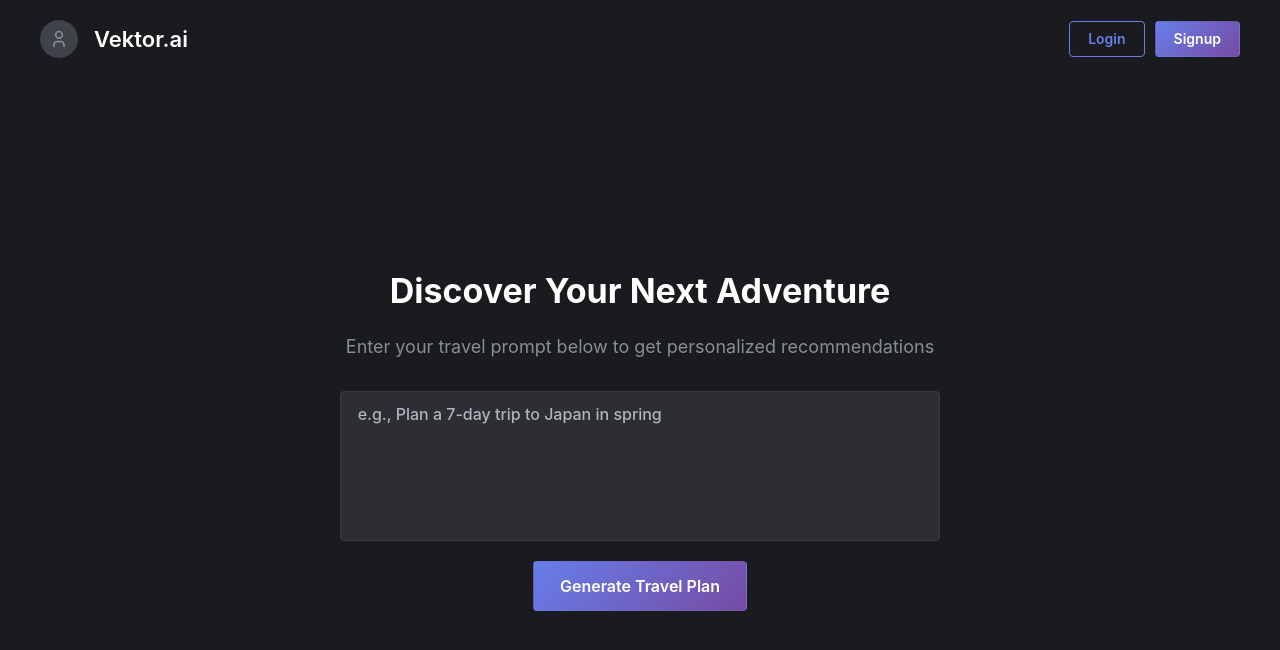
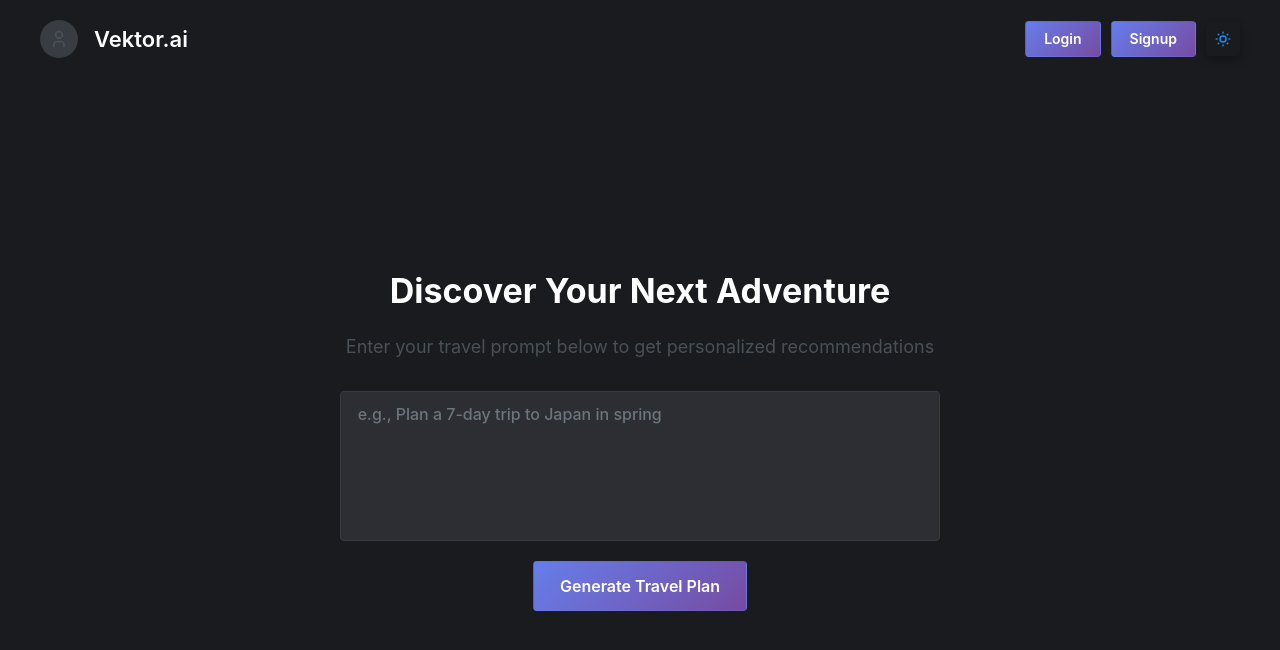
Before and after one commit to Abdullahramzan2/Kinetic.AI, a React (Create React App) app in the folder frontend/: page / in a window 1280 px wide. Shown: the top 650 px of the page. Built offline with nearby package versions, Linux system fonts and the light colour scheme; the HTML template or start-up script is replaced by a standard one.

Commit message:
worked on mantine theme

```diff
--- a/frontend/src/Home.js
+++ b/frontend/src/Home.js
@@ -1,11 +1,13 @@
 import "./App.css";
 import { useState } from "react";
+import { useMantineTheme } from "@mantine/core";
 import Header from "./components/Header";
 import InitialInput from "./components/InitialInput";
 import ChatPanel from "./components/chat/ChatPanel";
 import WorkspacePanel from "./components/workspace/WorkspacePanel";
 
 function Home() {
+  const theme = useMantineTheme();
   const [messages, setMessages] = useState([]);
   const [currentPrompt, setCurrentPrompt] = useState("");
   const [loading, setLoading] = useState(false);
@@ -151,7 +153,7 @@ function Home() {
         height: "100vh",
         display: "flex",
         flexDirection: "column",
-        backgroundColor: "#1a1b1e",
+        backgroundColor: theme.other.background,
         overflow: "hidden",
         paddingTop: "80px", // Account for fixed header
       }}>
--- /dev/null
+++ b/frontend/src/ThemeProvider.js
@@ -0,0 +1,93 @@
+import React, { createContext, useContext, useState, useEffect } from 'react';
+import { MantineProvider, createTheme } from '@mantine/core';
+
+const ThemeContext = createContext();
+
+export const useTheme = () => useContext(ThemeContext);
+
+const lightTheme = createTheme({
+  colorScheme: 'light',
+  colors: {
+    dark: ['#d5d7e0', '#acaebf', '#8c8fa3', '#666980', '#4d4f66', '#34354a', '#2b2c3d', '#1a1b2e', '#0f1015', '#01010a'],
+    gray: ['#f8f9fa', '#e9ecef', '#dee2e6', '#ced4da', '#adb5bd', '#6c757d', '#495057', '#343a40', '#212529', '#000000'],
+    blue: ['#e7f5ff', '#d0ebff', '#a5d8ff', '#74c0fc', '#4dabf7', '#339af0', '#228be6', '#1c7ed6', '#1971c2', '#1864ab'],
+  },
+  primaryColor: 'blue',
+  components: {
+    Button: {
+      defaultProps: {
+        variant: 'filled',
+      },
+    },
+  },
+  other: {
+    background: '#ffffff',
+    surface: '#f8f9fa',
+    text: '#000000',
+    textSecondary: '#6c757d',
+    border: '#dee2e6',
+    cardBackground: '#ffffff',
+    inputBackground: '#ffffff',
+    headerBackground: '#ffffff',
+    gradient: 'linear-gradient(135deg, #667eea 0%, #764ba2 100%)',
+  },
+});
+
+const darkTheme = createTheme({
+  colorScheme: 'dark',
+  colors: {
+    dark: ['#c1c2c5', '#a6a7ab', '#909296', '#5c5f66', '#373a40', '#2c2e33', '#25262b', '#1a1b1e', '#141517', '#101113'],
+    gray: ['#f8f9fa', '#e9ecef', '#dee2e6', '#ced4da', '#adb5bd', '#6c757d', '#495057', '#343a40', '#212529', '#000000'],
+    blue: ['#e7f5ff', '#d0ebff', '#a5d8ff', '#74c0fc', '#4dabf7', '#339af0', '#228be6', '#1c7ed6', '#1971c2', '#1864ab'],
+  },
+  primaryColor: 'blue',
+  components: {
+    Button: {
+      defaultProps: {
+        variant: 'filled',
+      },
+    },
+  },
+  other: {
+    background: '#1a1b1e',
+    surface: '#25262b',
+    text: '#ffffff',
+    textSecondary: '#adb5bd',
+    border: '#373a40',
+    cardBackground: '#2c2e33',
+    inputBackground: '#2c2e33',
+    headerBackground: '#1a1b1e',
+    gradient: 'linear-gradient(135deg, #667eea 0%, #764ba2 100%)',
+  },
+});
+
+export const ThemeProvider = ({ children }) => {
+  const [theme, setTheme] = useState('dark');
+
+  const toggleTheme = () => {
+    setTheme(prev => prev === 'dark' ? 'light' : 'dark');
+  };
+
+  const currentTheme = theme === 'dark' ? darkTheme : lightTheme;
+
+  useEffect(() => {
+    // Save theme to localStorage
+    localStorage.setItem('theme', theme);
+  }, [theme]);
+
+  useEffect(() => {
+    // Load theme from localStorage
+    const savedTheme = localStorage.getItem('theme');
+    if (savedTheme) {
+      setTheme(savedTheme);
+    }
+  }, []);
+
+  return (
+    <ThemeContext.Provider value={{ theme, toggleTheme }}>
+      <MantineProvider theme={currentTheme}>
+        {children}
+      </MantineProvider>
+    </ThemeContext.Provider>
+  );
+};
--- a/frontend/src/components/Header.js
+++ b/frontend/src/components/Header.js
@@ -1,8 +1,12 @@
-import { Avatar, Title, Group, Button } from "@mantine/core";
-import { IconUser } from "@tabler/icons-react";
+import { Avatar, Title, Group, Button, ActionIcon, useMantineTheme } from "@mantine/core";
+import { IconUser, IconSun, IconMoon } from "@tabler/icons-react";
 import { Link } from "react-router-dom";
+import { useTheme } from "../ThemeProvider";
 
 function Header() {
+  const { theme: currentTheme, toggleTheme } = useTheme();
+  const theme = useMantineTheme();
+
   return (
     <Group
       justify="space-between" // Mantine v7+ (use "position"="apart" in v6)
@@ -15,16 +19,16 @@ function Header() {
         left: 0,
         right: 0,
         zIndex: 1000,
-        backgroundColor: "#1a1b1e",
+        backgroundColor: currentTheme === 'dark' ? '#1a1b1e' : '#ffffff',
         display: "flex",
       }}
     >
       {/* Left side: logo + title */}
       <Group style={{ paddingLeft: "20px" }}>
-        <Avatar radius="xl" style={{ backgroundColor: "#373a40" }}>
+        <Avatar radius="xl" style={{ backgroundColor: currentTheme === 'dark' ? '#373a40' : '#dee2e6' }}>
           <IconUser size={20} />
         </Avatar>
-        <Title order={3} style={{ color: "#fff", fontWeight: 600 }}>
+        <Title order={3} style={{ color: currentTheme === 'dark' ? '#fff' : '#000', fontWeight: 600 }}>
           Vektor.ai
         </Title>
       </Group>
@@ -40,10 +44,10 @@ function Header() {
         <Button
           component={Link}
           to="/login"
-          variant="outline"
+          variant="filled"
           style={{
-            color: "#667eea",
-            borderColor: "#667eea",
+            background: theme.other.gradient,
+            color: "#fff",
             fontWeight: 600,
           }}
         >
@@ -54,13 +58,24 @@ function Header() {
           to="/signup"
           variant="filled"
           style={{
-            background: "linear-gradient(135deg, #667eea 0%, #764ba2 100%)",
+            background: theme.other.gradient,
             color: "#fff",
             fontWeight: 600,
           }}
         >
           Signup
         </Button>
+        <ActionIcon
+          onClick={toggleTheme}
+          variant="subtle"
+          color="blue"
+          size="lg"
+          style={{
+            boxShadow: '0 4px 8px rgba(0,0,0,0.3)',
+          }}
+        >
+          {currentTheme === 'dark' ? <IconSun size={18} /> : <IconMoon size={18} />}
+        </ActionIcon>
       </Group>
     </Group>
   );
--- a/frontend/src/components/InitialInput.js
+++ b/frontend/src/components/InitialInput.js
@@ -1,6 +1,8 @@
-import { Textarea, Button, Title, Text } from "@mantine/core";
+import { Textarea, Button, Title, Text, useMantineTheme } from "@mantine/core";
 
 function InitialInput({ currentPrompt, setCurrentPrompt, handleSubmit, loading }) {
+  const theme = useMantineTheme();
+
   return (
     <div
       style={{
@@ -14,7 +16,7 @@ function InitialInput({ currentPrompt, setCurrentPrompt, handleSubmit, loading }
         style={{ width: "100%", maxWidth: "600px", textAlign: "center" }}>
         <Title
           order={1}
-          style={{ color: "#fff", marginBottom: "20px", fontWeight: 700 }}>
+          style={{ color: theme.other.text, marginBottom: "20px", fontWeight: 700 }}>
           Discover Your Next Adventure
         </Title>
         <Text size="lg" color="dimmed" style={{ marginBottom: "30px" }}>
@@ -32,10 +34,10 @@ function InitialInput({ currentPrompt, setCurrentPrompt, handleSubmit, loading }
               input: {
                 fontSize: "16px",
                 fontWeight: 500,
-                backgroundColor: "#2c2e33",
-                color: "#fff",
+                backgroundColor: theme.other.inputBackground,
+                color: theme.other.text,
                 minHeight: "150px",
-                border: "1px solid #373a40",
+                border: `1px solid ${theme.other.border}`,
               },
             }}
           />
@@ -47,8 +49,7 @@ function InitialInput({ currentPrompt, setCurrentPrompt, handleSubmit, loading }
             style={{
               fontWeight: 600,
               fontSize: "16px",
-              background:
-                "linear-gradient(135deg, #667eea 0%, #764ba2 100%)",
+              background: theme.other.gradient,
             }}>
             {loading ? "Generating..." : "Generate Travel Plan"}
           </Button>
--- a/frontend/src/components/chat/ChatPanel.js
+++ b/frontend/src/components/chat/ChatPanel.js
@@ -1,25 +1,27 @@
-import { Paper, Title, ScrollArea } from "@mantine/core";
+import { Paper, Title, ScrollArea, useMantineTheme } from "@mantine/core";
 import MessageList from "./MessageList/MessageList";
 import InputForm from "./InputForm/InputForm";
 
 function ChatPanel({ messages, currentPrompt, setCurrentPrompt, handleSubmit, loading }) {
+  const theme = useMantineTheme();
+
   return (
     <Paper
       style={{
         flex: "0 0 35%",
         display: "flex",
         flexDirection: "column",
-        backgroundColor: "#25262b",
+        backgroundColor: theme.other.surface,
         borderRadius: "12px",
         overflow: "hidden",
       }}>
       <div
         style={{
           padding: "20px",
-          borderBottom: "1px solid #373a40",
+          borderBottom: `1px solid ${theme.other.border}`,
           flexShrink: 0,
         }}>
-        <Title order={4} style={{ color: "#fff" }}>
+        <Title order={4} style={{ color: theme.other.text }}>
           Conversation
         </Title>
       </div>
--- a/frontend/src/components/chat/InputForm/InputForm.js
+++ b/frontend/src/components/chat/InputForm/InputForm.js
@@ -1,11 +1,13 @@
-import { Textarea, Button } from "@mantine/core";
+import { Textarea, Button, useMantineTheme } from "@mantine/core";
 
 function InputForm({ currentPrompt, setCurrentPrompt, handleSubmit, loading }) {
+  const theme = useMantineTheme();
+
   return (
     <div
       style={{
         padding: "20px",
-        borderTop: "1px solid #373a40",
+        borderTop: `1px solid ${theme.other.border}`,
         flexShrink: 0,
       }}>
       <form
@@ -26,9 +28,9 @@ function InputForm({ currentPrompt, setCurrentPrompt, handleSubmit, loading }) {
             input: {
               fontSize: "14px",
               fontWeight: 500,
-              backgroundColor: "#2c2e33",
-              color: "#fff",
-              border: "1px solid #373a40",
+              backgroundColor: theme.other.inputBackground,
+              color: theme.other.text,
+              border: `1px solid ${theme.other.border}`,
             },
           }}
         />
@@ -39,8 +41,7 @@ function InputForm({ currentPrompt, setCurrentPrompt, handleSubmit, loading }) {
           disabled={loading}
           style={{
             fontWeight: 600,
-            background:
-              "linear-gradient(135deg, #667eea 0%, #764ba2 100%)",
+            background: theme.other.gradient,
             height: "fit-content",
             minHeight: "42px",
           }}>
--- a/frontend/src/components/chat/MessageList/MessageList.js
+++ b/frontend/src/components/chat/MessageList/MessageList.js
@@ -1,4 +1,4 @@
-import { Card, Text, Avatar } from "@mantine/core";
+import { Card, Text, Avatar, useMantineTheme } from "@mantine/core";
 import { IconUser } from "@tabler/icons-react";
 
 function parseText(text) {
@@ -17,6 +17,8 @@ function parseText(text) {
 }
 
 function MessageList({ messages }) {
+  const theme = useMantineTheme();
+
   return (
     <div
       style={{
@@ -31,13 +33,13 @@ function MessageList({ messages }) {
           p="md"
           radius="md"
           style={{
-            backgroundColor: "#2c2e33",
-            border: "1px solid #373a40",
+            backgroundColor: theme.other.cardBackground,
+            border: `1px solid ${theme.other.border}`,
           }}>
           {msg.type === "bot" ? (
             <pre
               style={{
-                color: "#fff",
+                color: theme.other.text,
                 lineHeight: 1.6,
                 fontFamily: "inherit",
                 whiteSpace: "pre-wrap",
@@ -50,7 +52,7 @@ function MessageList({ messages }) {
               <Avatar size="sm" radius="xl" color="blue">
                 <IconUser size={16} />
               </Avatar>
-              <Text style={{ color: "#fff", lineHeight: 1.6 }}>{msg.text}</Text>
+              <Text style={{ color: theme.other.text, lineHeight: 1.6 }}>{msg.text}</Text>
             </div>
           )}
         </Card>
--- a/frontend/src/components/workspace/TravelPlan/TravelPlan.js
+++ b/frontend/src/components/workspace/TravelPlan/TravelPlan.js
@@ -1,15 +1,17 @@
-import { Text, Card } from "@mantine/core";
+import { Text, Card, useMantineTheme } from "@mantine/core";
 
 function TravelPlan() {
+  const theme = useMantineTheme();
+
   return (
-    <div style={{ color: "#fff", lineHeight: 1.8 }}>
+    <div style={{ color: theme.other.text, lineHeight: 1.8 }}>
       <Text
         size="lg"
         weight={600}
-        style={{ color: "#fff", marginBottom: "16px" }}>
+        style={{ color: theme.other.text, marginBottom: "16px" }}>
         Your Personalized Japan Itinerary
       </Text>
-      <Text style={{ color: "#c1c2c5", marginBottom: "20px" }}>
+      <Text style={{ color: theme.other.textSecondary, marginBottom: "20px" }}>
         Based on your preferences, here's a customized 7-day spring
         itinerary for Japan...
       </Text>
@@ -27,10 +29,10 @@ function TravelPlan() {
           <Card
             key={index}
             style={{
-              backgroundColor: "#2c2e33",
-              border: "1px solid #373a40",
+              backgroundColor: theme.other.cardBackground,
+              border: `1px solid ${theme.other.border}`,
             }}>
-            <Text weight={500} style={{ color: "#fff" }}>
+            <Text weight={500} style={{ color: theme.other.text }}>
               {day}
             </Text>
           </Card>
--- a/frontend/src/components/workspace/WorkspacePanel.js
+++ b/frontend/src/components/workspace/WorkspacePanel.js
@@ -1,24 +1,26 @@
-import { Paper, Title, ScrollArea } from "@mantine/core";
+import { Paper, Title, ScrollArea, useMantineTheme } from "@mantine/core";
 import TravelPlan from "./TravelPlan/TravelPlan";
 
 function WorkspacePanel() {
+  const theme = useMantineTheme();
+
   return (
     <Paper
       style={{
         flex: 1,
         display: "flex",
         flexDirection: "column",
-        backgroundColor: "#25262b",
+        backgroundColor: theme.other.surface,
         borderRadius: "12px",
         overflow: "hidden",
       }}>
       <div
         style={{
           padding: "20px",
-          borderBottom: "1px solid #373a40",
+          borderBottom: `1px solid ${theme.other.border}`,
           flexShrink: 0,
         }}>
-        <Title order={4} style={{ color: "#fff" }}>
+        <Title order={4} style={{ color: theme.other.text }}>
           Travel Plan
         </Title>
       </div>
```
Also changed, not shown: frontend/src/App.js (+3 -8 lines).
